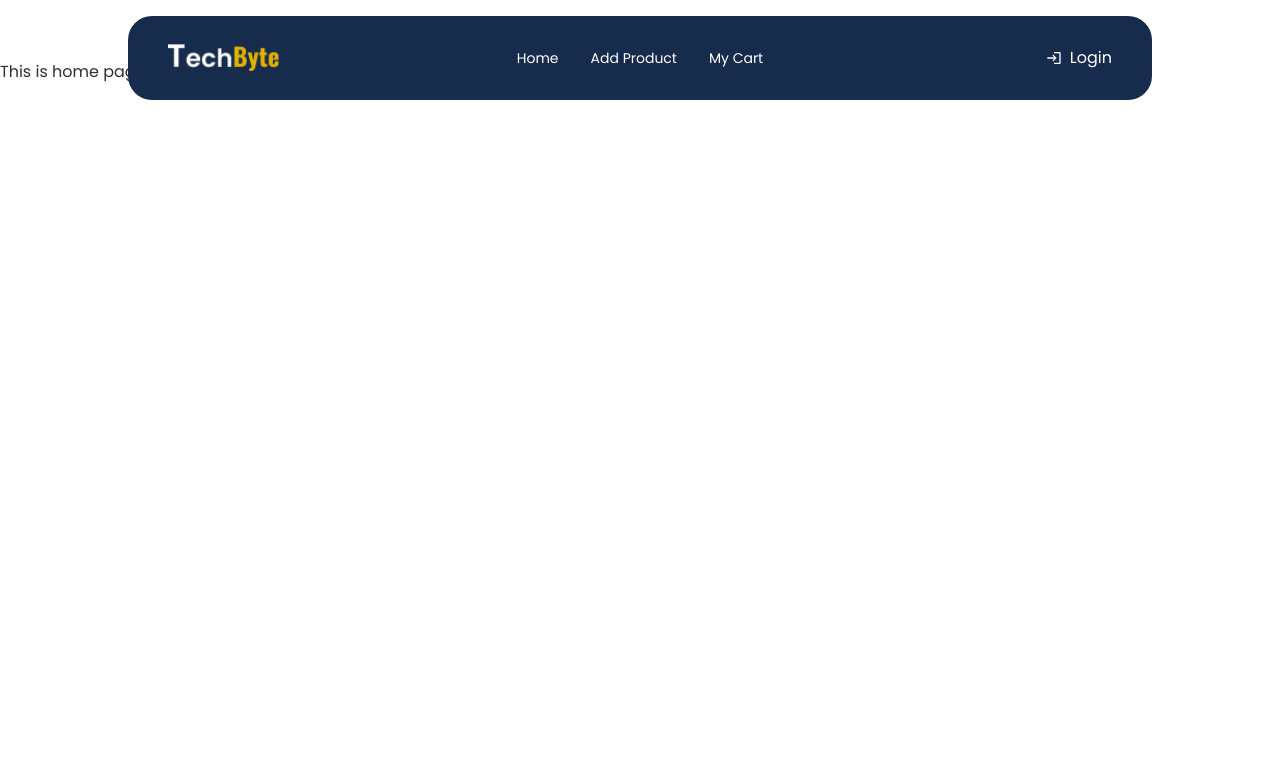
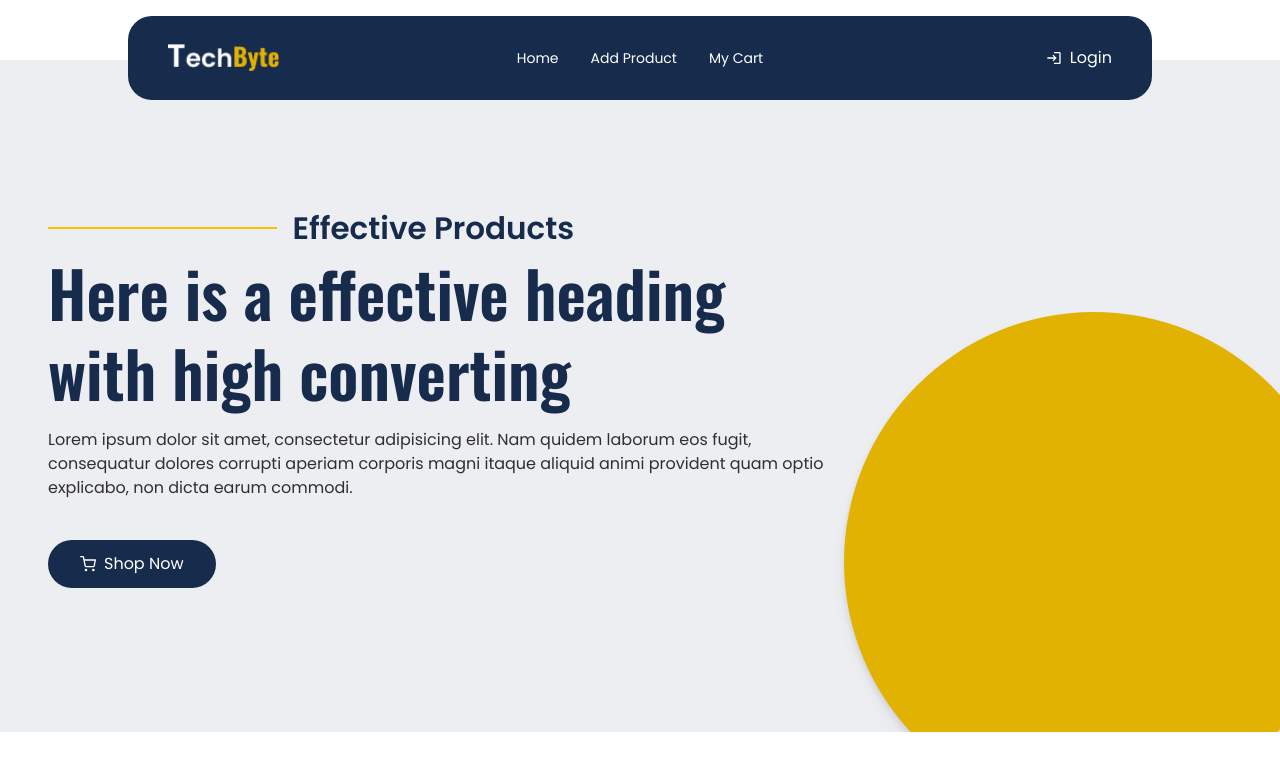
Before and after one commit to mdenjamulislam/tech-byte, a React (Vite) app: page / in a window 1280 px wide. Shown: the top 770 px of the page. Built offline with nearby package versions, Linux system fonts and the light colour scheme; no server answers.

Commit message:
Hero section design

```diff
--- a/package.json
+++ b/package.json
@@ -32,6 +32,8 @@
     "eslint-plugin-react-refresh": "^0.4.13",
     "globals": "^15.11.0",
     "postcss": "^8.4.47",
+    "prettier": "^3.3.3",
+    "prettier-plugin-tailwindcss": "^0.6.8",
     "tailwindcss": "^3.4.14",
     "vite": "^5.4.9"
   }
--- /dev/null
+++ b/src/components/Home/Hero.jsx
@@ -0,0 +1,38 @@
+import React from "react";
+import { FiShoppingCart } from "react-icons/fi";
+
+const Hero = () => {
+  return (
+    <section className="relative overflow-hidden bg-lightGray py-10 md:py-20 lg:py-28 xl:py-36">
+      <div className="container">
+        <div className="flex flex-row">
+          <div className="w-full space-y-6 lg:space-y-10 xl:w-2/3 2xl:w-1/2 relative z-[1]">
+            <div>
+              <div className="flex w-2/3 flex-col">
+                <h4 className="heading--four divider divider-end divider-warning">
+                  Effective Products
+                </h4>
+              </div>
+              <h1 className="display">
+                Here is a effective heading with high converting
+              </h1>
+              <p className="pt-4">
+                Lorem ipsum dolor sit amet, consectetur adipisicing elit. Nam
+                quidem laborum eos fugit, consequatur dolores corrupti aperiam
+                corporis magni itaque aliquid animi provident quam optio
+                explicabo, non dicta earum commodi.
+              </p>
+            </div>
+            <button className="btn--primary">
+              <FiShoppingCart />
+              <span>Shop Now</span>
+            </button>
+          </div>
+          <div className="w-80 h-80 md:w-96 md:h-96 lg:w-[500px] lg:h-[500px] bg-accent rounded-full drop-shadow-lg absolute -bottom-20 -right-16"></div>
+        </div>
+      </div>
+    </section>
+  );
+};
+
+export default Hero;
--- a/src/index.css
+++ b/src/index.css
@@ -15,7 +15,7 @@
 @layer components {
     /* heading */
     .display {
-        @apply text-6xl text-primary font-display;
+        @apply text-3xl md:text-4xl lg:text-5xl xl:text-6xl leading-tight font-semibold text-primary font-display;
     }
     .heading--one {
         @apply text-xl md:text-3xl lg:text-4xl xl:text-5xl font-bold text-primary;
--- a/src/main.jsx
+++ b/src/main.jsx
@@ -1,6 +1,7 @@
 import { StrictMode } from "react";
 import { createRoot } from "react-dom/client";
 import "./index.css";
+import "./App.css";
 import { createBrowserRouter, RouterProvider } from "react-router-dom";
 import Root from "./layout/Root.jsx";
 import Home from "./pages/Home.jsx";
--- a/src/pages/Home.jsx
+++ b/src/pages/Home.jsx
@@ -1,10 +1,11 @@
 import React from 'react';
+import Hero from '../components/Home/Hero';
 
 const Home = () => {
     return (
-        <div>
-            <h2>This is home page.</h2>
-        </div>
+        <>
+            <Hero/>
+        </>
     );
 };
 
--- a/tailwind.config.js
+++ b/tailwind.config.js
@@ -17,6 +17,12 @@ export default {
         center: true,
         padding: {
           DEFAULT: '1rem',
+          'sm': '1rem',
+          'md': '1rem',
+          'lg': '2rem',
+          'xl': '3rem',
+          '2xl': '4.5rem',
+          '3xl': '6rem'
         },
         screens: {
           'sm': '640px',
```
Also changed, not shown: 2 other files (tests, documents, lock files or other folders).
